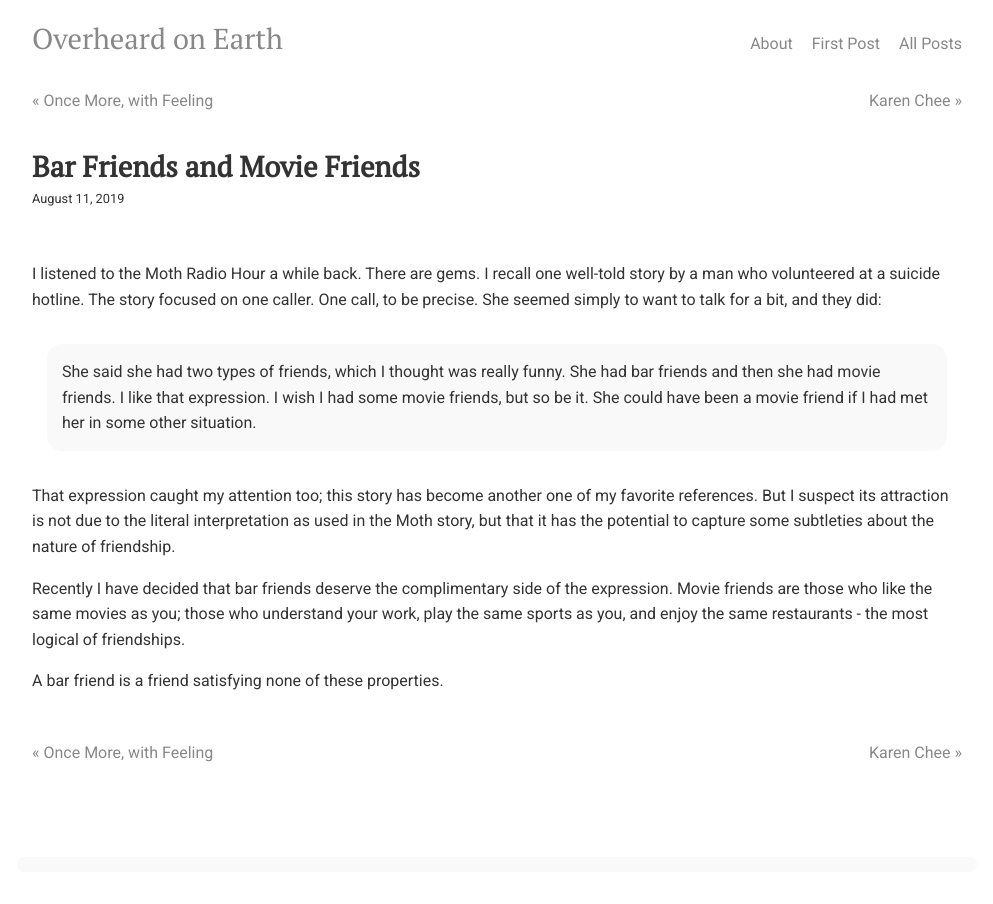
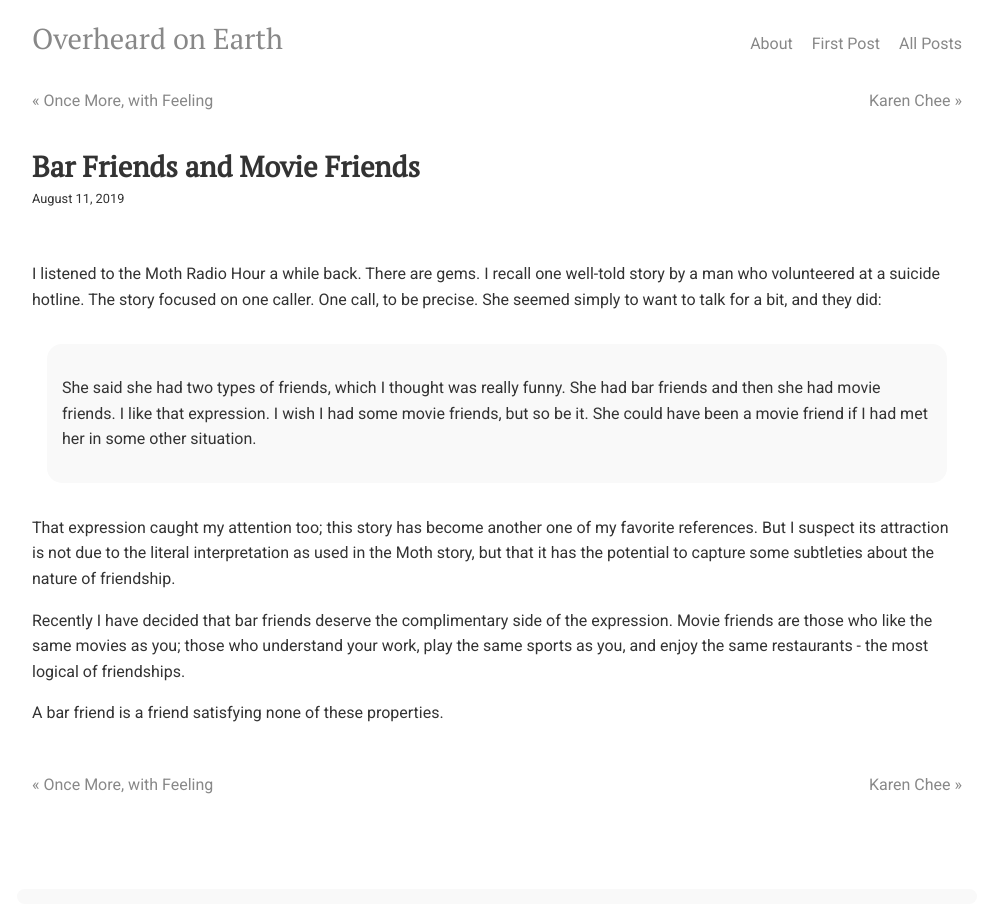
Before and after one commit to overheardonearth/overheardonearth.github.io, a Jekyll site: the page built from _posts/2019-08-11-bar-friends-and-movie-friends.html, in a window 1280 px wide. Shown: the whole page, without its empty margins (143-1136 px from the left). Built offline with Jekyll 4.4.1, drawn with Linux system fonts in a browser that asks for light colours; comment, search, counter and statistics services are not loaded.

Commit message:
Update 2019-08-11-bar-friends-and-movie-friends.html

```diff
--- a/_posts/2019-08-11-bar-friends-and-movie-friends.html
+++ b/_posts/2019-08-11-bar-friends-and-movie-friends.html
@@ -8,7 +8,9 @@ I listened to the Moth Radio Hour a while back. There are gems. I recall one wel
 
 The story focused on one caller. One call, to be precise. She seemed simply to want to talk for a bit, and they did:
 
-<div class="media"<p>She said she had two types of friends, which I thought was really funny. She had bar friends and then she had movie friends. I like that expression. I wish I had some movie friends, but so be it. She could have been a movie friend if I had met her in some other situation.</div>
+<div class="media">
+
+  <p>She said she had two types of friends, which I thought was really funny. She had bar friends and then she had movie friends. I like that expression. I wish I had some movie friends, but so be it. She could have been a movie friend if I had met her in some other situation.</div>
 
 That expression caught my attention too; this story has become another one of my favorite references. But I suspect its attraction is not due to the literal interpretation as used in the Moth story, but that it has the potential to capture some subtleties about the nature of friendship.
 
```
